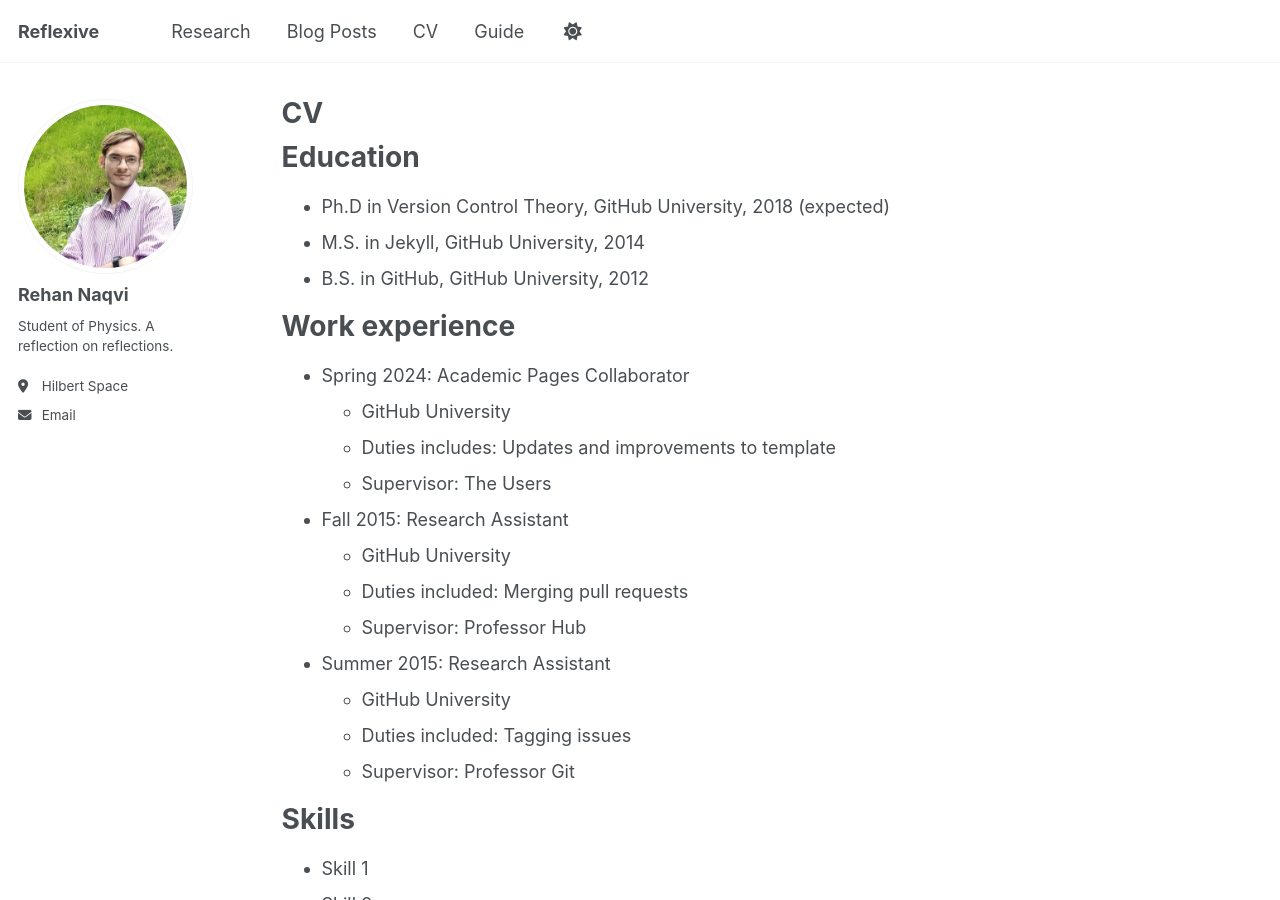
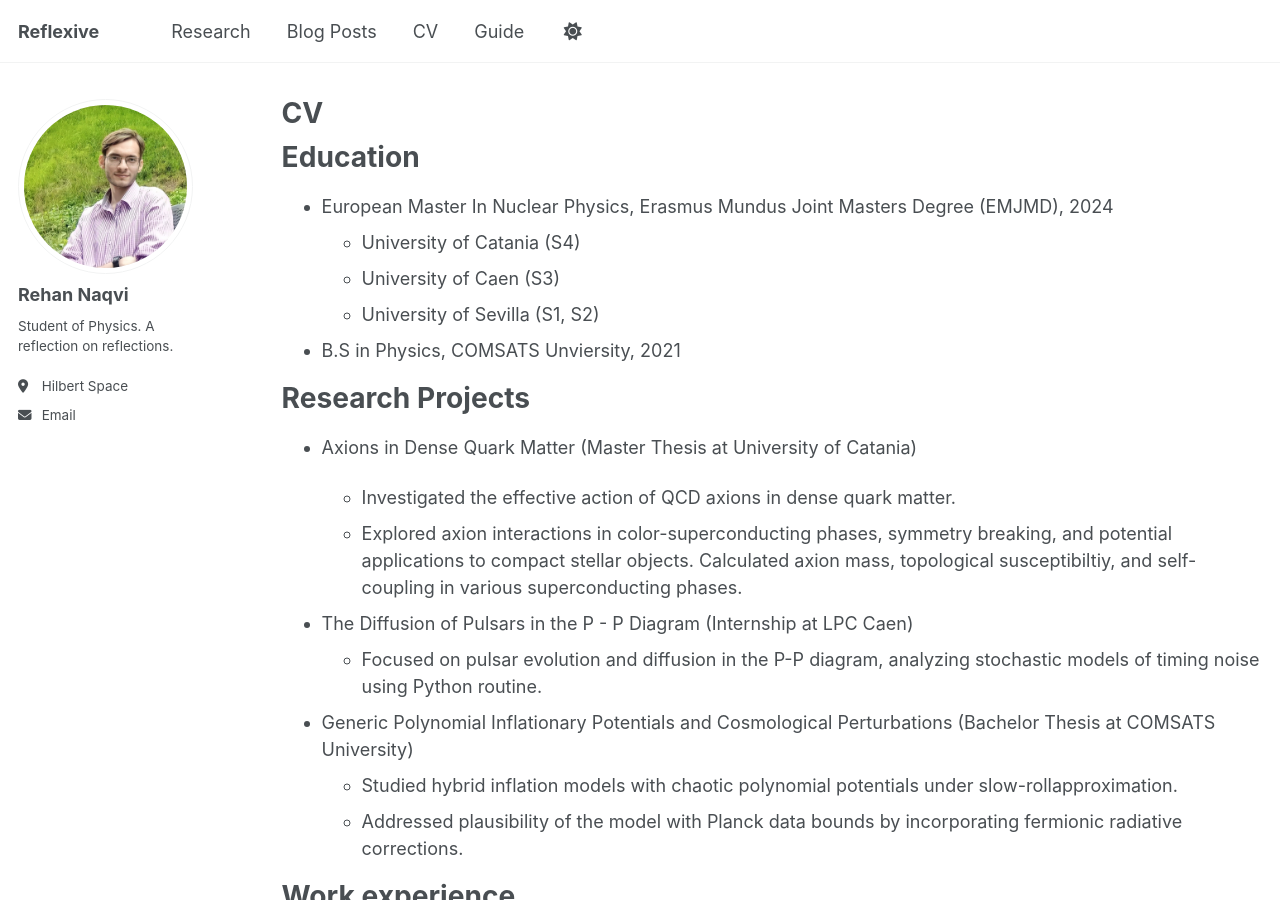
Before and after one commit to rayhannaqvi/rayhannaqvi.github.io, a Jekyll site: the page built from _pages/cv.md, in a window 1280 px wide and 900 px high. Built offline with Jekyll 4.4.1, drawn with Linux system fonts in a browser that asks for light colours.

Commit message:
Update cv.md
added education and research projects.

```diff
--- a/_pages/cv.md
+++ b/_pages/cv.md
@@ -11,9 +11,24 @@ redirect_from:
 
 Education
 ======
-* Ph.D in Version Control Theory, GitHub University, 2018 (expected)
-* M.S. in Jekyll, GitHub University, 2014
-* B.S. in GitHub, GitHub University, 2012
+* European Master In Nuclear Physics, Erasmus Mundus Joint Masters Degree (EMJMD), 2024
+  * University of Catania (S4)
+  * University of Caen (S3)
+  * University of Sevilla (S1, S2)
+* B.S in Physics, COMSATS Unviersity, 2021
+
+
+Research Projects
+======
+* Axions in Dense Quark Matter (Master Thesis at University of Catania)
+
+  * Investigated the effective action of QCD axions in dense quark matter.
+  * Explored axion interactions in color-superconducting phases, symmetry breaking, and potential applications to compact stellar objects. Calculated axion mass, topological susceptibiltiy, and self-coupling in various superconducting phases.
+* The Diffusion of Pulsars in the P - P Diagram (Internship at LPC Caen)
+  * Focused on pulsar evolution and diffusion in the P-P diagram, analyzing stochastic models of timing noise using Python routine.
+* Generic Polynomial Inflationary Potentials and Cosmological Perturbations (Bachelor Thesis at COMSATS University)
+  * Studied hybrid inflation models with chaotic polynomial potentials under slow-rollapproximation.
+  * Addressed plausibility of the model with Planck data bounds by incorporating fermionic radiative corrections.
 
 Work experience
 ======
```
